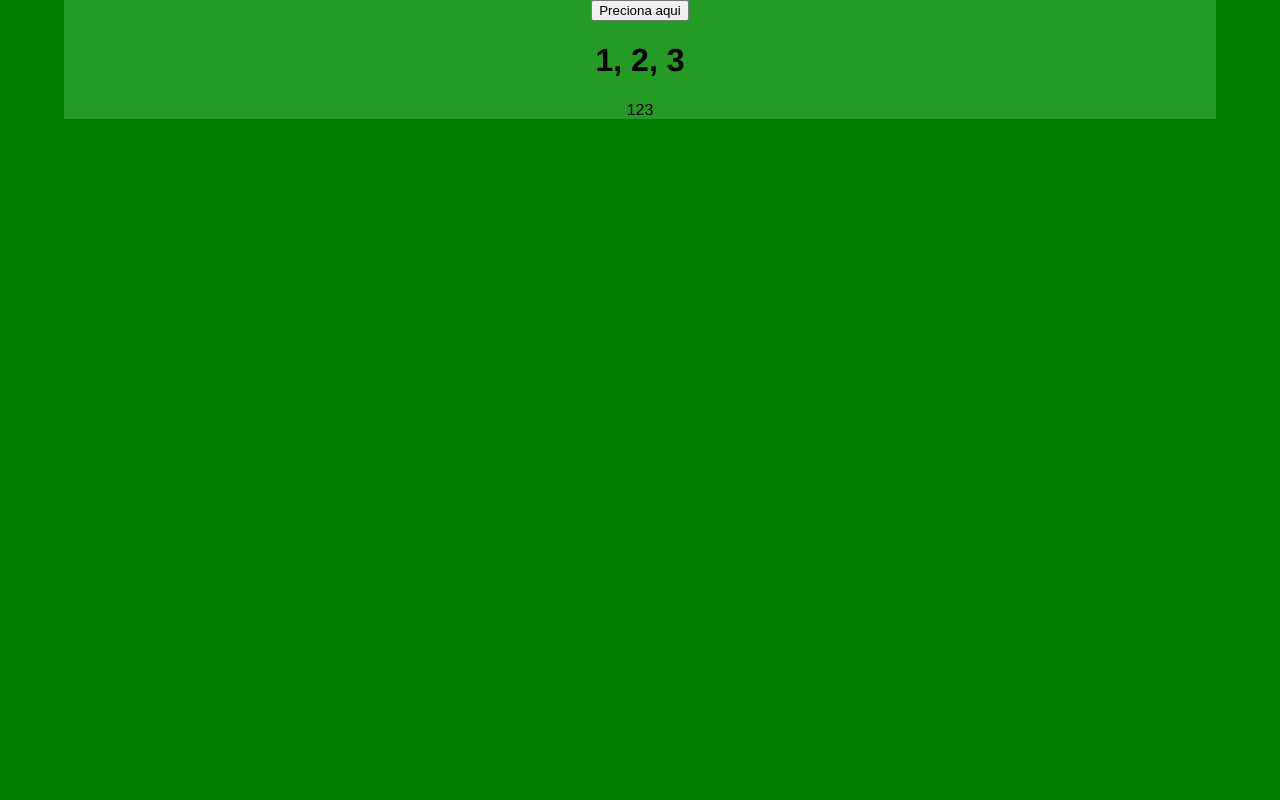
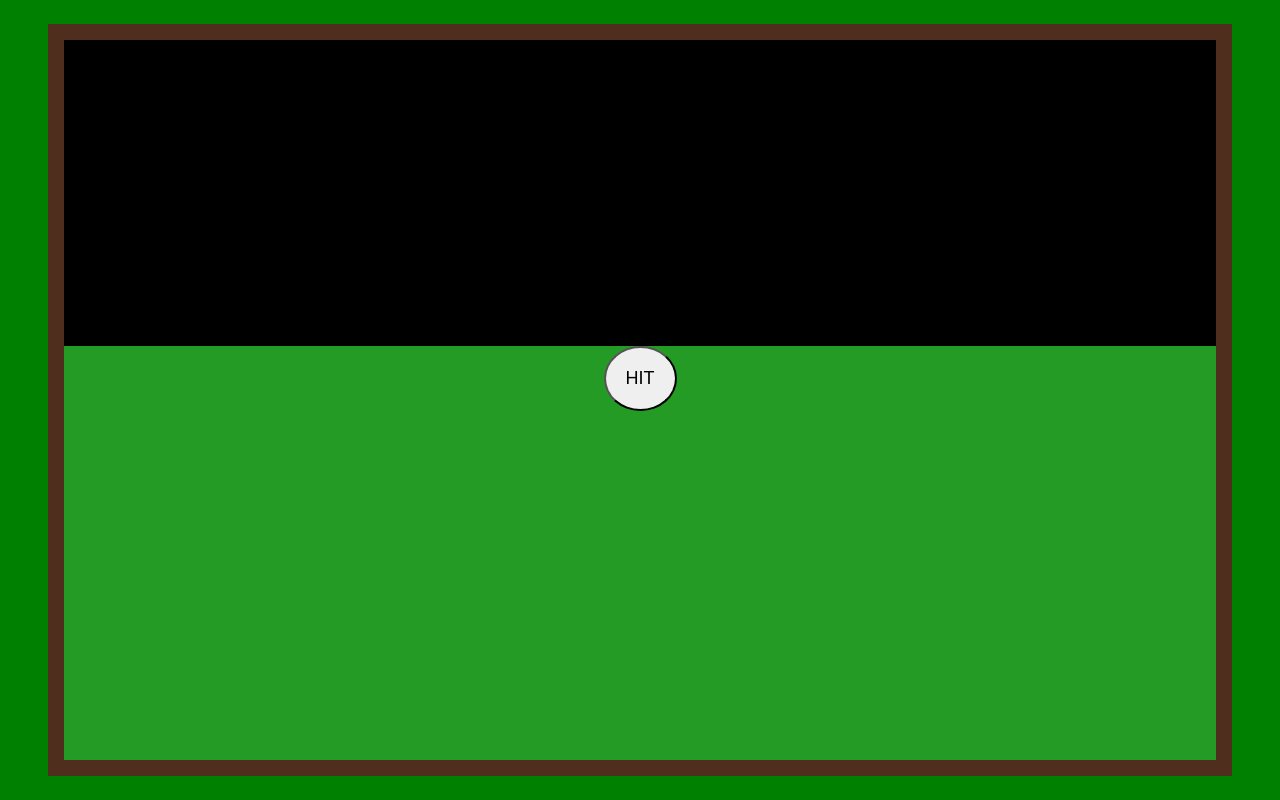
Before and after one commit to RafaelMurrieta/BlackJackM.github.io, a Vue app: page / in a window 1280 px wide. Built offline with nearby package versions, Linux system fonts and the light colour scheme.

Commit message:
Reestrusctura de escritorio

```diff
--- a/package.json
+++ b/package.json
@@ -5,6 +5,7 @@
   "scripts": {
     "serve": "vue-cli-service serve",
     "build": "vue-cli-service build",
+    "dev": "npm run serve",
     "lint": "vue-cli-service lint"
   },
   "dependencies": {
--- a/public/index.html
+++ b/public/index.html
@@ -13,7 +13,6 @@
         <strong>We're sorry but <%= htmlWebpackPlugin.options.title %> doesn't work properly without JavaScript enabled. Please enable it to continue.</strong>
       </noscript>
       <div id="app"></div>
-      <!-- built files will be auto injected -->
     </div>
   </body>
 </html>
--- a/src/App.vue
+++ b/src/App.vue
@@ -6,7 +6,6 @@
 </template>
 
 <script>
-// import mycomponent from './components/mycomponent.vue';
 import mytable from './components/table.vue';
 
 
--- a/src/assets/styles/global.css
+++ b/src/assets/styles/global.css
@@ -1,13 +1,22 @@
 body{
+    color: aliceblue;
     margin: 0;
     padding: 0;
     background-color: green;
     display: grid;
+    align-items: center;
     justify-content: center;
 }
 
-.my-table{
-    width: 90vw;
-    height: 9   0vh;
-    background-color: rgb(36, 155, 36);
+.container{
+    margin-top: 2%;
+    display: grid;
+    justify-content: center;
+    align-items: center;
 }
+
+button{
+    padding: 20px;
+    font-size: 18px;
+    border-radius: 50%;
+}
--- a/src/components/cards.vue
+++ b/src/components/cards.vue
@@ -2,7 +2,6 @@
     <div class="my-card">
         <h1>{{message}}</h1>
         <span v-for="(number,index) in receivedList" :key="index">{{number}}</span>
-        <!-- <span>numero: {{nm}}</span> -->
     </div>
 </template>
 
--- a/src/components/table.vue
+++ b/src/components/table.vue
@@ -1,37 +1,95 @@
 <template>
     <div class="my-table">
+        <div class="bank">
+            <div class="cards-back">
+
+            </div>
+            <div class="gamerCard">
+
+            </div>
+            <div class="money">
+
+            </div>
+        </div>
+        <div class="player">
+            <div class="buttons">
                 <button v-on:click="randomNumber">{{message}}</button>
-    <h1><span v-for="(number, index) in list" :key="index">
+            </div>
+            <div class="cards">
+
+            </div>
+            <div class="numbers-container"> <!-- Nuevo contenedor para los números -->
+                <div class="numbers" v-bind:style="{ overflow: list.length > 5 ? 'auto' : 'visible' }"> <!-- Aplicando overflow según la longitud de la lista -->
+                    <h1>
+                        <span v-for="(number, index) in list" :key="index">
                             {{ number }}{{ index < list.length - 1 ? ', ' : '' }}
-      </span></h1>
-      <mycard :receivedList="list"/>
+                        </span>
+                    </h1>
                 </div>
-
+            </div>
+        </div>
+    </div>
 </template>
 
-
 <script>
-import mycard from './cards.vue'
+let rest = 0
 export default {
     name: 'MyTable',
     data(){
         return{
-                message: 'Preciona aqui',
+            message: 'HIT',
             list:[
-                    1,2,3
+
             ]
         }
     },
     methods:{
         randomNumber() {
             let nm = Math.floor(Math.random() * 13)
+            rest+=nm;
+            if (rest<21) {
                 this.list.push(nm)
+            }else{
+                this.list.push(nm)
+                alert("Perdiste")
+            }
+        }
+    },
+};
+</script>
+
+<style>
+.my-table{
+    display: grid;
+    width: 90vw;
+    height: 90vh;
+    border: 1rem solid #502E1D;
+    background-color: rgb(36, 155, 36);
+}
+.bank{
+    display: flex;
+    width: 100%;
+    background: black;
+}
+.bank > div{
+    width: auto;
+    background: red;
+}
+.player{
+    display: grid;
+    width: 100%;
 }
 
-        },
-        components:{
-            mycard
+.player .numbers-container {
+    position: relative;
+    justify-content: center;
+    display: flex;
+    max-width: 80%;
 }
-};
 
-</script>
+.player .numbers h1{
+    width: 100%;
+    display: flex;
+}
+
+</style>
```
Lines whose indentation alone changed are shown as unchanged.
